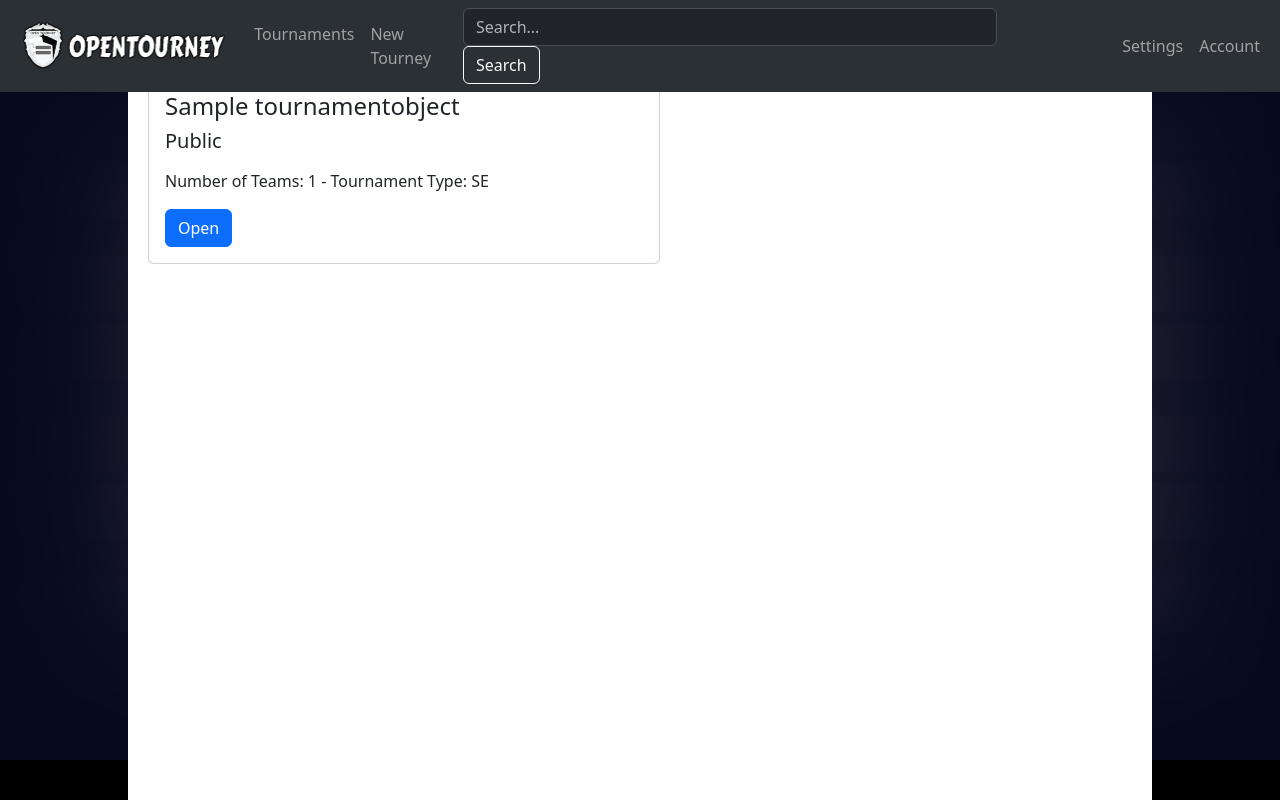
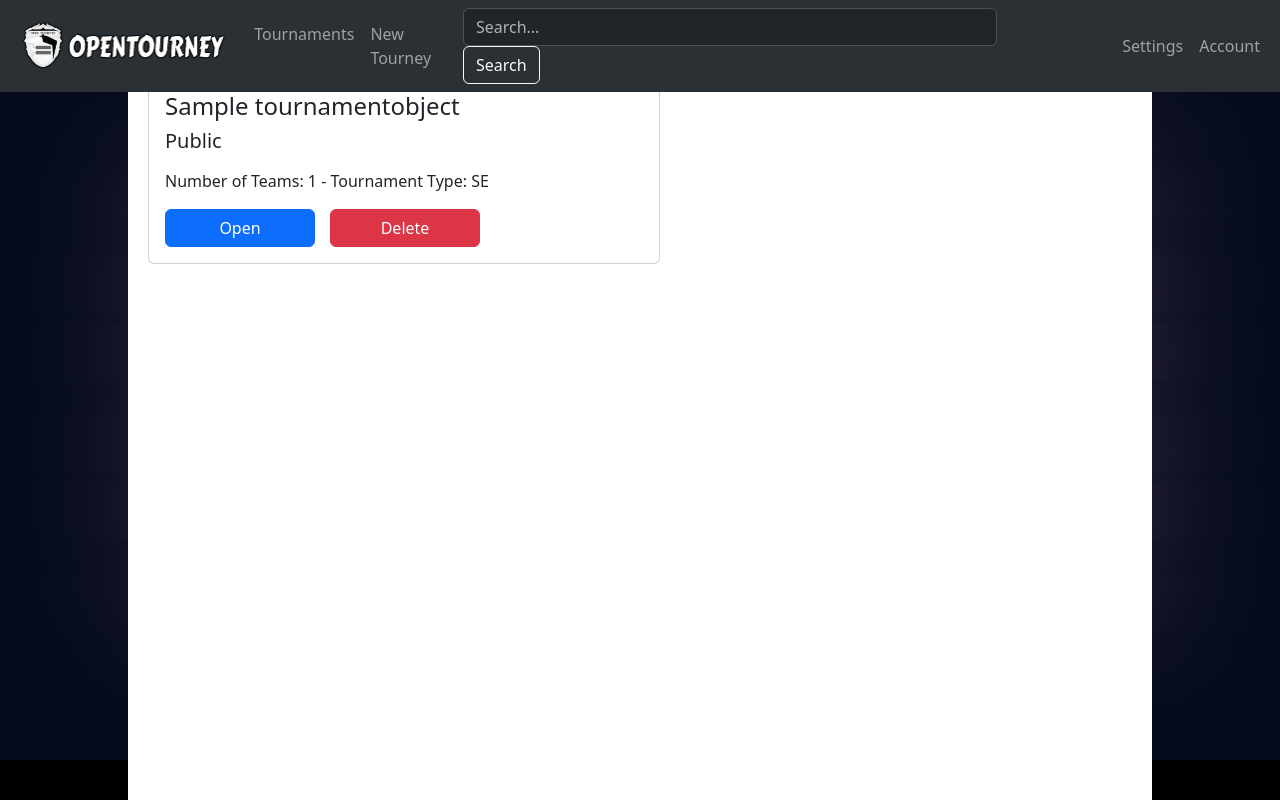
Before and after one commit to Dylan-Shakespear/OpenTourney, a Django app: page /tourney/tournaments in a window 1280 px wide. Run offline with Django 4.2, Linux system fonts and the light colour scheme; a user stored in the database is signed in; tables that the repository leaves empty hold one stand-in row (values such as "Sample post").

Commit message:
Added delete button for tournaments and made it so only the creating user can edit their tournament.

```diff
--- a/OpenTourney/OpenTourney/urls.py
+++ b/OpenTourney/OpenTourney/urls.py
@@ -20,9 +20,9 @@ from Tournament import views as tournament_views
 urlpatterns = [
     path('admin/', admin.site.urls),
     path('', tournament_views.home, name="index"),
-    path('tourney/', tournament_views.tourney),
     path('tourney/<int:tourney_id>', tournament_views.tourney_main, name="tourney"),
     path('tourney/new', tournament_views.new_tourney, name="new"),
     path('tourney/tournaments', tournament_views.tourney_listings, name="listings"),
     path('tourney/edit_match/<int:match_not_unique_id>/<int:tourney_id>', tournament_views.edit_match, name="editmatch"),
+    path('tourney/delete_tourney/<int:tourney_id>', tournament_views.delete_tourney, name="delete_tourney"),
 ]
--- a/OpenTourney/Tournament/static/style.css
+++ b/OpenTourney/Tournament/static/style.css
@@ -107,8 +107,8 @@ body {
 }
 
 .form-inline .form-group {
-  display: inline-block;
-  margin-right: 10px;
+    display: inline-block;
+    margin-right: 10px;
 }
 
 .form-inline.flex-fill {
@@ -130,6 +130,33 @@ body {
     overflow-y: auto;
 }
 
+.form-group-horizontal {
+    display: flex;
+    justify-content: space-between;
+    align-items: center;
+    margin-bottom: 10px;
+}
+
+.button-group-horizontal {
+    display: flex;
+    align-items: left;
+}
+
+.listing-btn {
+    margin-right: 15px;
+    min-width: 150px;
+}
+
+.form-group-name {
+    margin-right: 20px;
+}
+
+.modal-dialog {
+    position: fixed;
+    top: 30%;
+    transform: translate(-50%, -50%);
+}
+
 /* Page Transition Animation CSS */
 
 #animation-page {
@@ -148,9 +175,3 @@ body {
     transform: translateY(0%);
     opacity: 1;
 }
-
-.modal-dialog {
-  position: fixed;
-  top: 30%;
-  transform: translate(-50%, -50%);
-}
--- a/OpenTourney/Tournament/static/tourney.js
+++ b/OpenTourney/Tournament/static/tourney.js
@@ -38,7 +38,7 @@ function matchInfo(event) {
     });
 }
 
-let match_buttons = document.querySelectorAll('.matchup');
+let match_buttons = document.querySelectorAll('.matchup_click');
 
 for (match_button of match_buttons) {
     match_button.addEventListener('click', matchInfo);
--- a/OpenTourney/Tournament/templates/Tournament/listings.html
+++ b/OpenTourney/Tournament/templates/Tournament/listings.html
@@ -10,7 +10,15 @@
         {% endif %}
         <p class="card-text">{{ tourney.desc }}</p>
         <p class="card-text">Number of Teams: {{ tourney.num_teams }} - Tournament Type: {{ tourney.tournament_type }}</p>
-        <a href="{% url 'tourney' tourney.id %}" class="btn btn-primary">Open</a>
+        <div class="button-group-horizontal">
+            <a href="{% url 'tourney' tourney.id %}" class="btn btn-primary listing-btn">Open</a>
+            {% if user.is_authenticated and user == tourney.user %}
+            <form method="POST" action="{% url 'delete_tourney' tourney.id %}">
+                {% csrf_token %}
+                <button type="submit" class="btn btn-danger listing-btn">Delete</button>
+            </form>
+            {% endif %}
+        </div>
     </div>
 </div>
 {% endfor %}
--- a/OpenTourney/Tournament/views.py
+++ b/OpenTourney/Tournament/views.py
@@ -1,7 +1,7 @@
 import sys
 
 from django.db.models import Q
-from django.shortcuts import render
+from django.shortcuts import render, get_object_or_404
 from .models import TournamentObject, Match, Team
 from .utils import Rounds, calculate_next_round, clear_following_round
 
@@ -168,3 +168,10 @@ def edit_match(request, match_not_unique_id, tourney_id):
         'team2_id': team2_id,
     }
     return render(request, 'Tournament/editmatch.html', context)
+
+
+def delete_tourney(request, tourney_id):
+    tourney_obj = get_object_or_404(TournamentObject, pk=tourney_id)
+    if tourney_obj.user == request.user:
+        tourney_obj.delete()
+        return tourney_listings(request)
```
Also changed, not shown: OpenTourney/Tournament/templates/Tournament/editmatch.html (+11 -17 lines), OpenTourney/Tournament/templates/Tournament/tourney.html (+8 -1 lines).
